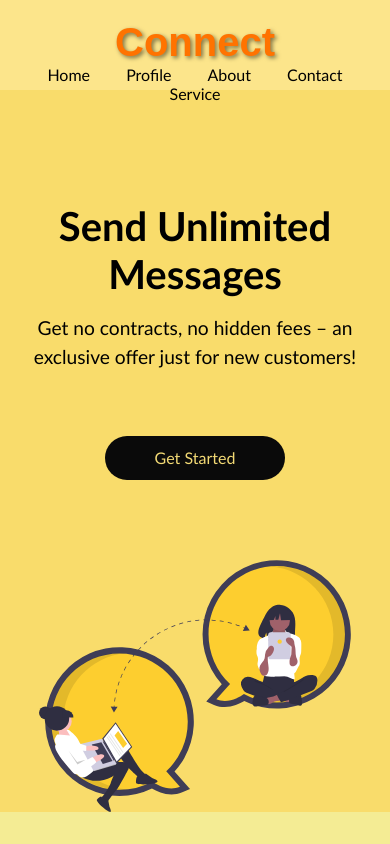
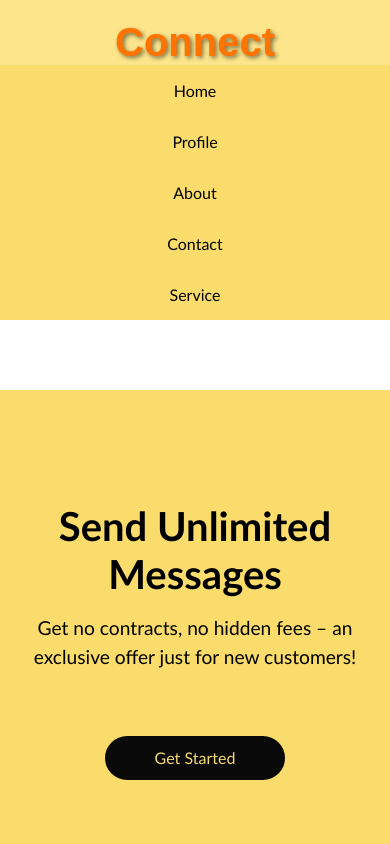
Before and after one commit to TahminehMD/FinalAssignment-2024, a plain HTML site: page index.html in a window 390 px wide. Shown: the top 844 px of the page. Drawn offline with Linux system fonts and the light colour scheme.

Commit message:
Update style.css

```diff
--- a/style.css
+++ b/style.css
@@ -1,13 +1,12 @@
 /* Global Styles */
-
 *{
     box-sizing: border-box;
     margin: 0;
     padding: 0;
     font-family: 'Trebuchet MS', 'Lucida Sans Unicode',
     'Lucida Grande', 'Lucida Sans', Arial, sans-serif;
+}
 
-}
 nav{
     height: 90px;
     background-color: #fce58b;
@@ -17,8 +16,8 @@ nav{
     padding: 0 calc((100vw-1200px)/2);
     padding-top: 20px;
     padding-bottom: 20px;
+}
 
-}
 .logo{
     font-family: 'Montserrat', sans-serif;
     font-size: 2.5rem;
@@ -26,7 +25,6 @@ nav{
     color: #ff7300;
     text-shadow: 2px 2px 4px rgba(0, 0, 0, 0.5);
     padding: 0 2rem;
-
 }
 
 nav a{
@@ -34,13 +32,12 @@ nav a{
     color: #000;
     padding: 0 1.5rem;
     transition: all 0.6s;
+}
 
-}
 nav a:hover{
     color: #f59541;
+}
 
-
-}
 .hero{
     background: #f9dc6b;
 }
@@ -51,22 +48,26 @@ nav a:hover{
     height: 95vh;
     padding: 3rem calc((100vw-1200px)/2);
 }
+
 .column-left{
     justify-content: center;
     align-items: flex-start;
     color: #000;
     padding: 5rem 2rem;
 }
+
 .column-left h1{
     margin-bottom: 1rem;
     font-size: 3rem;
     padding-top: 2rem;
 }
+
 .column-left p{
     margin-bottom: 2rem;
     font-size: 1.5rem;
     line-height: 1.5;
 }
+
 button{
     width: 200px;
     padding: 1rem 3rem;
@@ -74,15 +75,15 @@ button{
     border: none;
     color: #f3da75;
     background-color: #0a0a0a;
-    box-shadow:inset 0 0 0 #000;
+    box-shadow: inset 0 0 0 #000;
     cursor: pointer;
     border-radius: 30px;
     transition: all 0.6s;
     margin-top: 2rem;
+}
 
-}
 button:hover{
-    box-shadow:inset 200px 0 0 0 #ff7300;
+    box-shadow: inset 200px 0 0 0 #ff7300;
     color: #000;
 }
 
@@ -91,6 +92,7 @@ button:hover{
     justify-content: center;
     padding: 0rem 2rem;
 }
+
 .hero-image{
     width: 100%;
     height: 100%;
@@ -111,7 +113,6 @@ button:hover{
     padding: 0 2rem;
     max-width: 1200px;
     margin: 0 auto;
-
 }
 
 .grid-item {
@@ -135,8 +136,6 @@ button:hover{
     color: #333;
 }
 
-
-
 footer {
     background-color: #222;
     color: #fff;
@@ -149,9 +148,11 @@ footer {
     margin: 1rem auto;
     padding: 0 2rem;
 }
+
 .footer-content p {
     margin-bottom: 2rem;
 }
+
 .footer-nav {
     margin-top: 2rem;
 }
@@ -167,20 +168,38 @@ footer {
     color: #fff;
 }
 
+/* Media Queries */
+
 @media screen and (max-width: 768px) {
     nav {
         flex-direction: column;
     }
 
     .nav-item {
+        display: flex;
         flex-direction: column;
         align-items: center;
+        background-color: #f9dc6b;
+        width: 100%;
     }
 
     nav a {
         padding: 1rem;
         width: 100%;
         text-align: center;
+    }
+
+    .hero {
+        background: #f9dc6b;
+        margin-top: 300px;
+    }
+
+    .grid-container {
+        flex-direction: column;
+    }
+
+    .grid-item {
+        max-width: 100%;
     }
 }
 
@@ -190,33 +209,28 @@ footer {
         text-align: center;
         height: auto;
     }
+
     .column-left h1 {
         font-size: 2.5rem;
     }
+
     .column-left p {
         font-size: 1.2rem;
     }
+
     button {
         width: 180px;
         padding: 0.8rem 2.5rem;
     }
+
     .column-right {
         padding: 0;
     }
+
     .hero-image {
         width: 80%;
         height: auto;
         margin: 0 auto;
-    }
-}
-
-
-@media screen and (max-width: 768px) {
-    .grid-container {
-        flex-direction: column;
-    }
-    .grid-item {
-        max-width: 100%;
     }
 }
 
```
Lines whose indentation alone changed are shown as unchanged.
